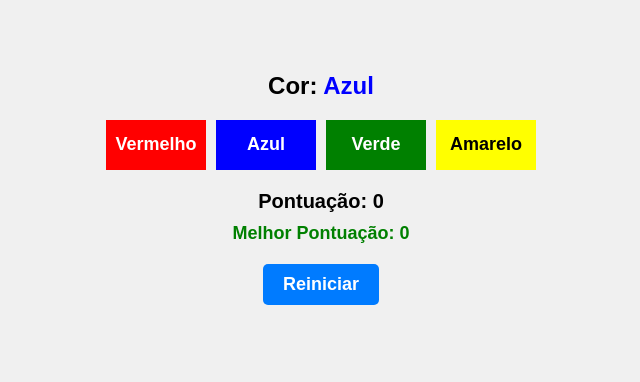
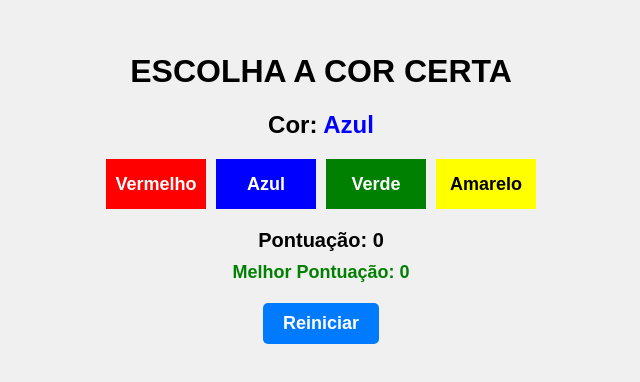
Before and after one commit to aldeantonio/croma, a plain HTML site: page index.html in a window 1280 px wide. Shown: the part 212-594 px from the top of the page, without its empty margins (319-959 px from the left). Drawn offline with Linux system fonts and the light colour scheme.

Commit message:
Upadate description

```diff
--- a/index.html
+++ b/index.html
@@ -87,6 +87,7 @@
 </head>
 <body>
     <div class="container">
+        <H1>ESCOLHA A COR CERTA</H1>
         <div class="color-display">Cor: <span id="color-name">Verde</span></div>
         <div class="buttons">
             <button class="button" style="background-color: red; color: white;" onclick="checkColor('Vermelho')">Vermelho</button>
```
